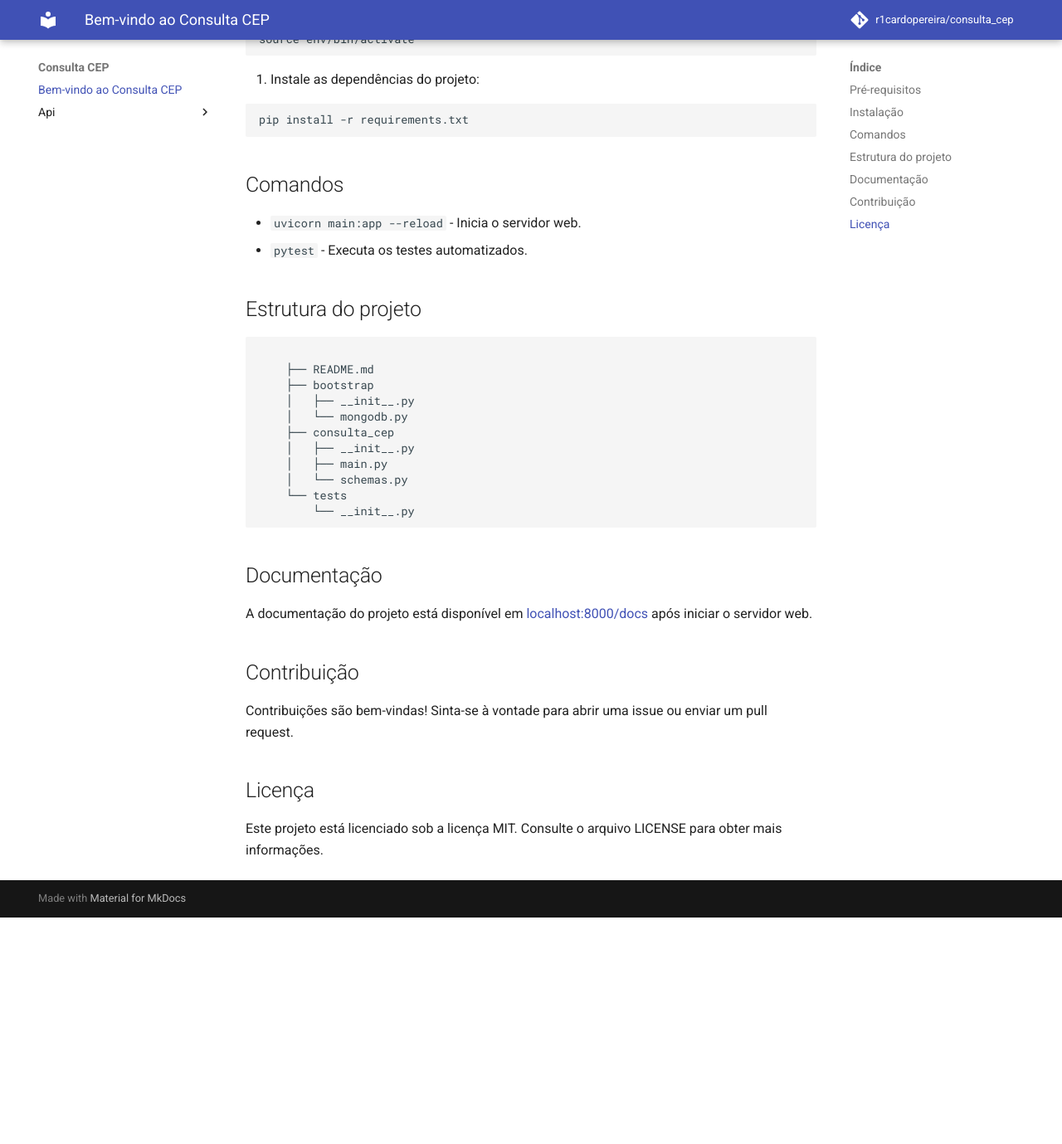
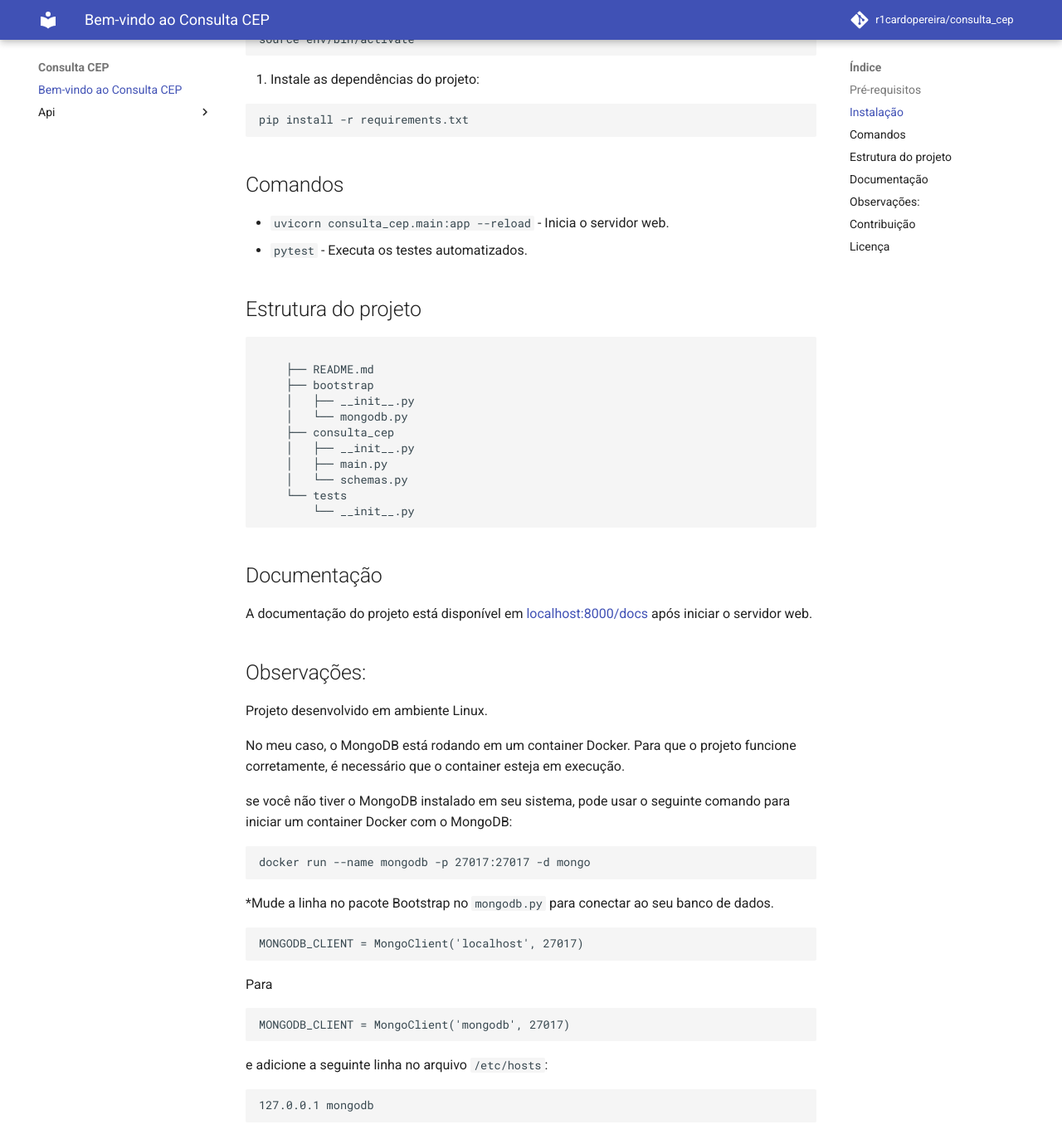
Before and after one commit to r1cardoPereira/Consulta_CEP, an MkDocs documentation site: the page built from docs/index.md, in a window 1280 px wide and 1400 px high, scrolled down 648 px. Shown: the top 1379 px of the window at 83% size. Built offline with MkDocs 1.6.1 and Material for MkDocs 9.7.7, drawn with Linux system fonts in a browser that asks for light colours; comment, search, counter and statistics services are not loaded; before the commit the page ends 1754 px from its top, so only the background shows below that.

Commit message:
fix conextion mongdb

````diff
--- a/docs/index.md
+++ b/docs/index.md
@@ -38,7 +38,7 @@ pip install -r requirements.txt
 
 ## Comandos
 
-* `uvicorn main:app --reload` - Inicia o servidor web.
+* `uvicorn consulta_cep.main:app --reload` - Inicia o servidor web.
 * `pytest` - Executa os testes automatizados.
 
 ## Estrutura do projeto
@@ -60,6 +60,30 @@ pip install -r requirements.txt
 
 A documentação do projeto está disponível em [localhost:8000/docs](http://localhost:8000/docs) após iniciar o servidor web.
 
+## Observações:
+Projeto desenvolvido em ambiente Linux.
+
+No meu caso, o MongoDB está rodando em um container Docker. Para que o projeto funcione corretamente, é necessário que o container esteja em execução.
+
+se você não tiver o MongoDB instalado em seu sistema, pode usar o seguinte comando para iniciar um container Docker com o MongoDB:
+
+```
+docker run --name mongodb -p 27017:27017 -d mongo
+```
+*Mude a linha no pacote Bootstrap no `mongodb.py` para conectar ao seu banco de dados.
+
+```
+MONGODB_CLIENT = MongoClient('localhost', 27017)
+```
+Para
+```
+MONGODB_CLIENT = MongoClient('mongodb', 27017)
+```
+e adicione a seguinte linha no arquivo `/etc/hosts`:
+
+```
+127.0.0.1 mongodb
+```
 ## Contribuição
 
 Contribuições são bem-vindas! Sinta-se à vontade para abrir uma issue ou enviar um pull request.
````
Also changed, not shown: requirements.txt (+52 -7 lines), 1 other file.
